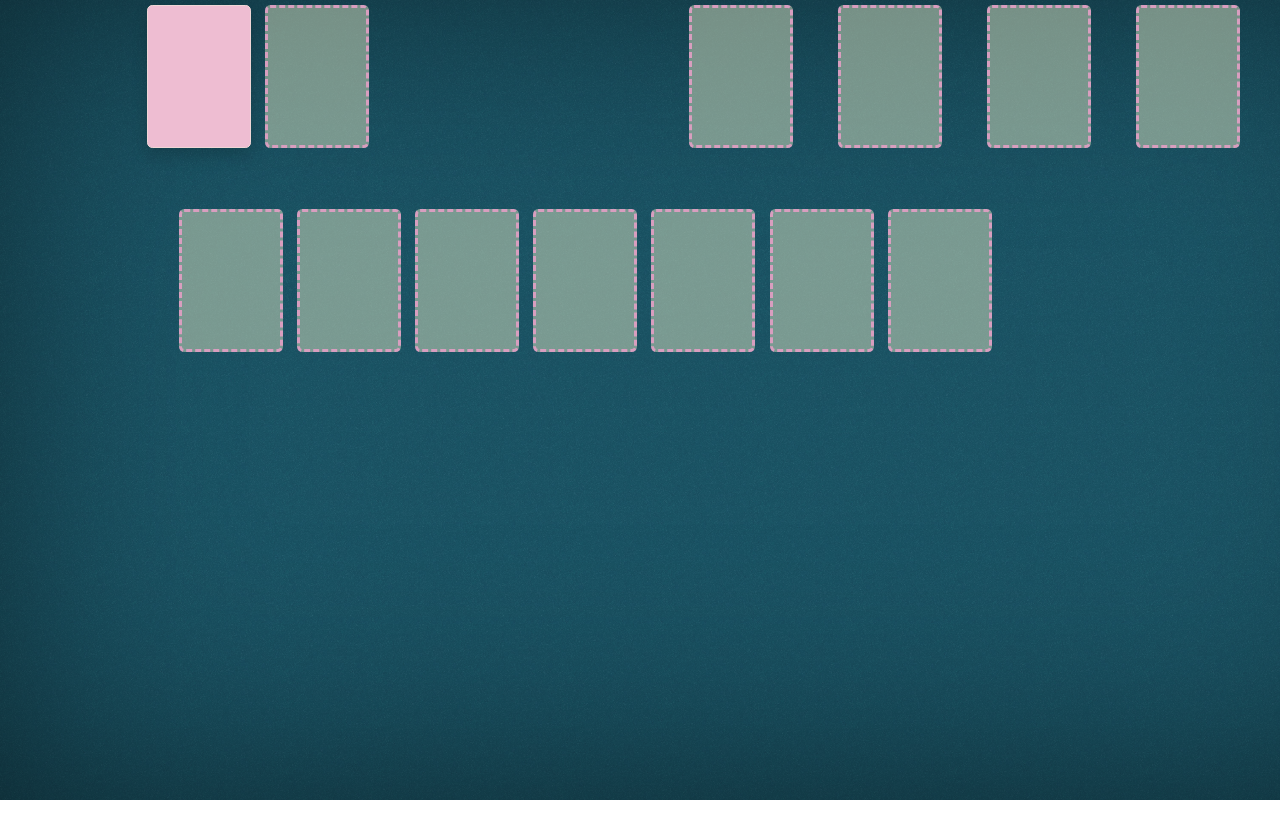
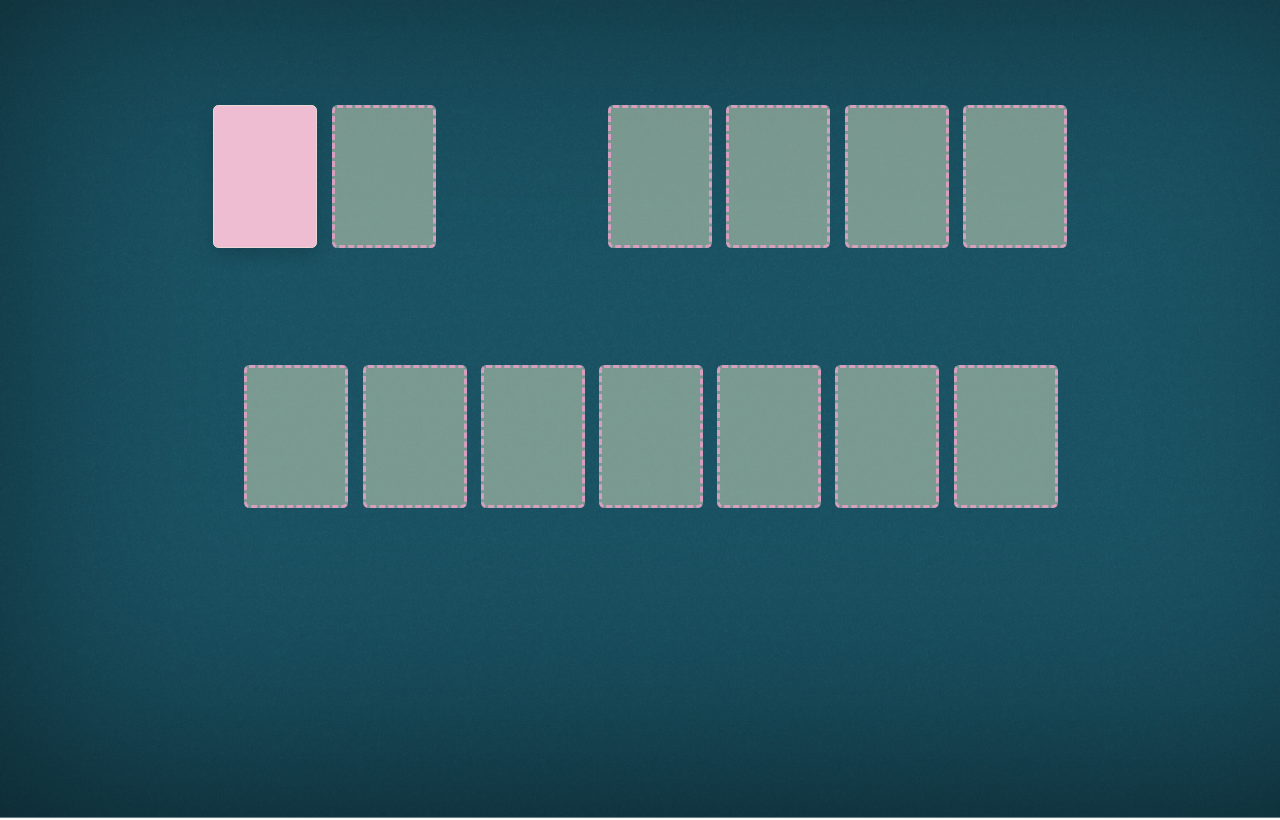
Before and after one commit to ctoy17/Solitaire, a plain HTML site: page index.html in a window 1280 px wide. Drawn offline with nearby package versions, Linux system fonts and the light colour scheme.

Commit message:
update grid layout

```diff
--- a/css/main.css
+++ b/css/main.css
@@ -1,19 +1,65 @@
+*{
+    box-sizing: border-box;
+    padding: 10px;
+}
 body{
     background-image: url(https://github.com/ctoy17/Solitaire/blob/3a91a7a18d2f27c512ef089ad4f56b41e974028d/assets/background_2.png?raw=true);
+    background-repeat: no-repeat;
+    background-size: cover;
+    height: 100vh;
+    margin: 0 auto;
 }
-#table{
+.game{
     display: grid;
-    grid-template: "sidebar header header" "sidebar main main" auto;
+    grid-template-rows: 1fr 1fr;
+    gap: 0px 0px;
+    grid-template-areas:
+    "topRow"
+    "tableau";
+    margin-top: 50px;
+    margin-left: auto;
+    margin-right: auto;
+    max-width: 80vw;
 }
-.topBar{
-    grid-area: header;
+.game > div::after {
+    content: "";
+    clear: both;
+    display: table;
 }
-.topBar div:nth-last-child(-n+4){
-    float: right;
-    margin-right: 40px;
+.topRow{
+    display: grid;
+    grid-template-columns: auto auto auto auto;
+    grid-template-rows: 1fr;
+    gap: 0px 0px;
+    padding: 10px;
+    grid-template-areas:
+    ". stock logo aces";
+    grid-area: topRow;
 }
-.tableau{
-    grid-area: main;
+.stock{
+    grid-template-areas: "draw waste";
+    grid-area: stock;
+}
+#draw {
+    grid-area: draw;
+}
+#waste{
+    grid-area: waste;
+}
+#logo {
+    grid-area: logo;
+}
+ul#aces.ace {
+    grid-area: aces;
+}
+.game>.tableau{
+    display: grid;
+    grid-area: tableau;
+    grid-template-columns: auto auto;
+    grid-template-areas: ". stacks";
+}
+ul#stack.stacks{
+    grid-area: stacks;
 }
 .card {
     box-sizing: border-box;
--- a/index.html
+++ b/index.html
@@ -11,17 +11,22 @@
     <title>SOLITAIRE</title>
 </head>
 <body>
-    <div id="gameScreen">
-        <div id = "table">
-            <div class = "topBar">
-                <div id="draw" class="card large back-red shadow"></div>
-                <div id="waste" class="card large outline"></div>
-                <div id="ace1" class="card large outline"></div>
-                <div id="ace2" class="card large outline"></div>
-                <div id="ace3" class="card large outline"></div>
-                <div id="ace4" class="card large outline"></div>
+    <div class="game">
+        <div class="topRow">
+            <div class="stock">
+                <div id="draw" class="card large back-red shadow"><ul></ul></div>
+                <div id="waste" class="card large outline"><ul></ul></div>
             </div>
-            <ul class="tableau">
+            <div id="logo"></div>
+            <ul id="aces" class="ace">
+                <li id="hearts" class="card large outline"><ul></ul></li>
+                <li id="diamonds" class="card large outline"><ul></ul></li>
+                <li id="spades" class="card large outline"><ul></ul></li>
+                <li id="clubs" class="card large outline"><ul></ul></li>
+            </ul>
+        </div>
+        <div class="tableau">
+            <ul id="stack" class="stacks">
                 <li id="stack1" class="card large outline"><ul></ul></li>
                 <li id="stack2" class="card large outline"><ul></ul></li>
                 <li id="stack3" class="card large outline"><ul></ul></li>
```
